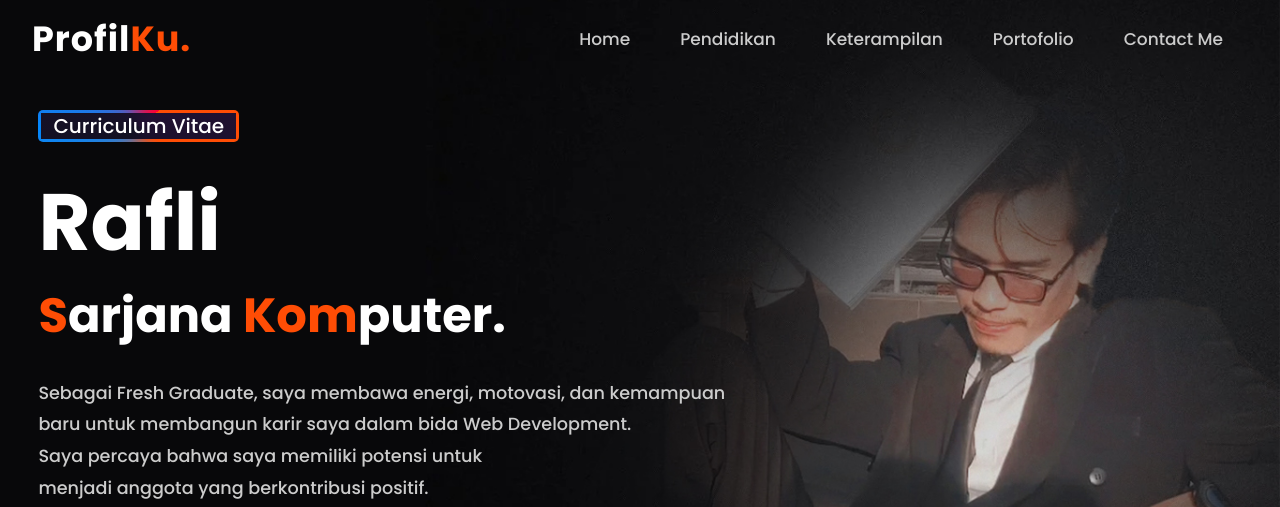
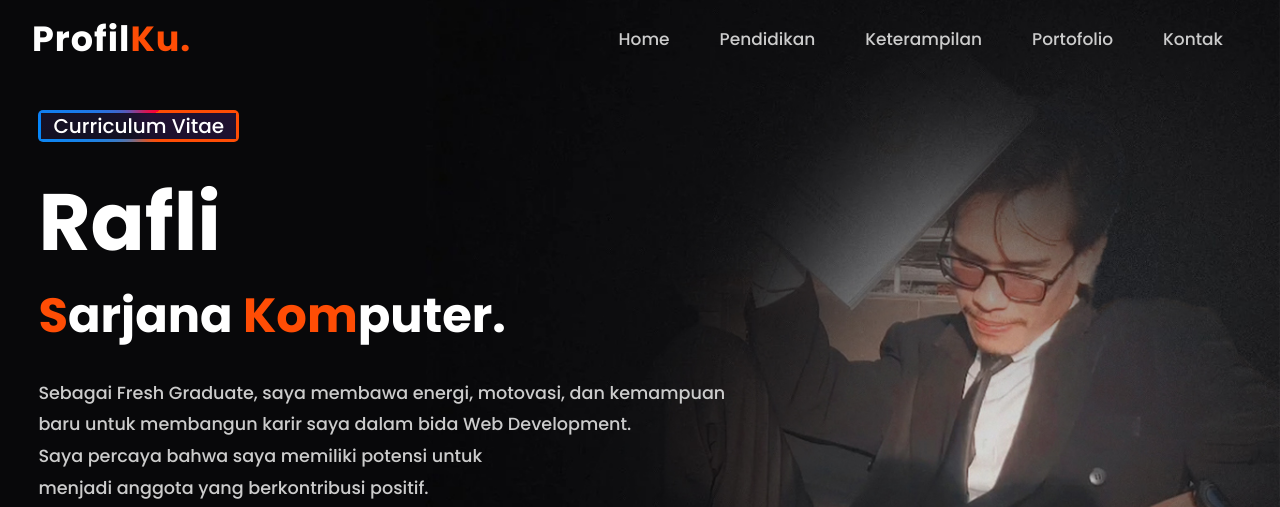
Before and after one commit to rafliunpam/rafliunpam.github.io, a plain HTML site: page index.html in a window 1280 px wide. Shown: the top 507 px of the page. Drawn offline with nearby package versions, Linux system fonts and the light colour scheme.

Commit message:
Update index.html

```diff
--- a/index.html
+++ b/index.html
@@ -26,7 +26,7 @@
         <!-- <li><a href="#services">Service</a></li> -->
         <li><a href="#services">Keterampilan</a></li>
         <li><a href="#portofolio">Portofolio</a></li>
-        <li><a href="#contact">Contact Me</a></li>
+        <li><a href="#">Kontak</a></li>
       </ul>
 
       <div class="bx bx-menu" id="menu-icon"></div>
```
